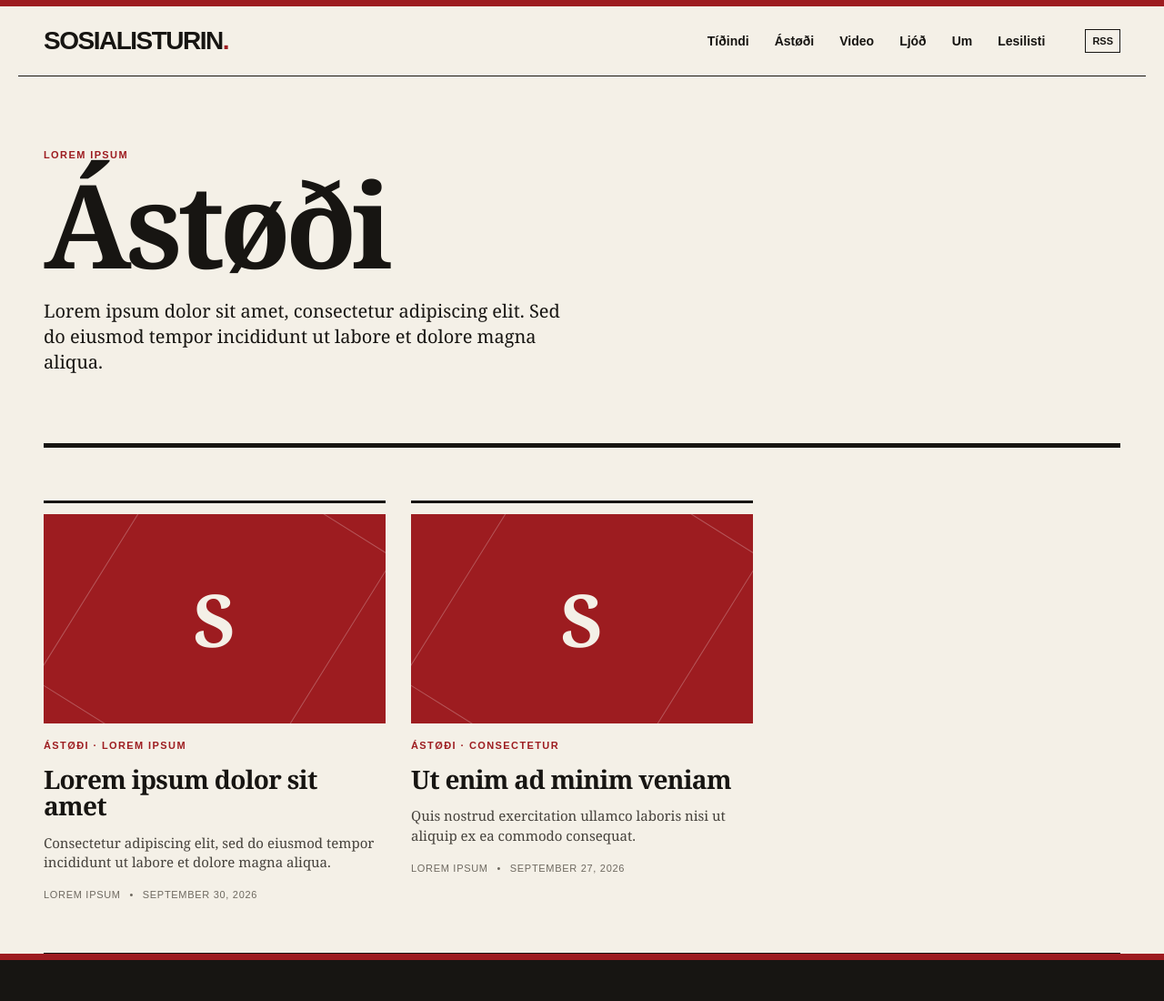
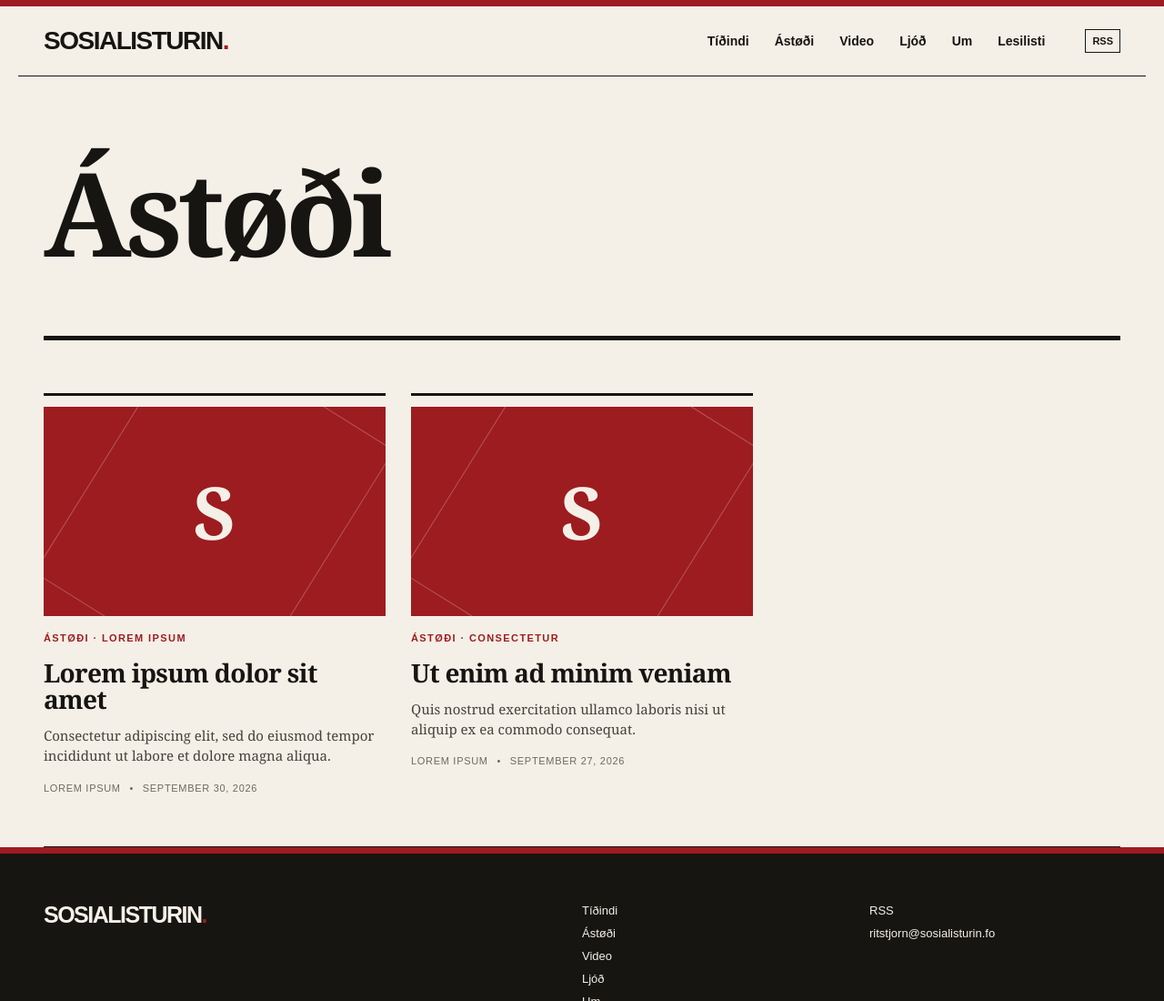
Before and after one commit to IngiRG/Sosialisturin, an Astro site: page /Sosialisturin/astodi/ in a window 1280 px wide. Shown: the top 1100 px of the page at 91% size. Built offline with nearby package versions, Linux system fonts and the light colour scheme; Astro itself is replaced by a stand-in of ours.

Commit message:
content: remove lorem ipsum placeholders

```diff
--- a/src/pages/[category].astro
+++ b/src/pages/[category].astro
@@ -3,4 +3,4 @@ import Base from '../layouts/Base.astro'; import PostCard from '../components/Po
 export function getStaticPaths(){return ['tidindi','astodi','video','ljod'].map(category=>({params:{category}}));}
 const map: Record<string,'Tíðindi'|'Ástøði'|'Video'|'Ljóð'>={tidindi:'Tíðindi',astodi:'Ástøði',video:'Video',ljod:'Ljóð'}; const key=Astro.params.category ?? 'tidindi'; const label=map[key] ?? 'Tíðindi'; const posts=(await getCollection('posts',p=>p.data.category===label)).sort((a,b)=>b.data.date.valueOf()-a.data.date.valueOf());
 ---
-<Base title={label}><header class="page-head"><div class="eyebrow">Lorem ipsum</div><h1>{label}</h1><p>Lorem ipsum dolor sit amet, consectetur adipiscing elit. Sed do eiusmod tempor incididunt ut labore et dolore magna aliqua.</p></header><section class="section"><div class="grid three">{posts.map(p=><PostCard post={p}/>)}</div></section></Base>
+<Base title={label}><header class="page-head"><h1>{label}</h1></header><section class="section"><div class="grid three">{posts.map(p=><PostCard post={p}/>)}</div></section></Base>
```
